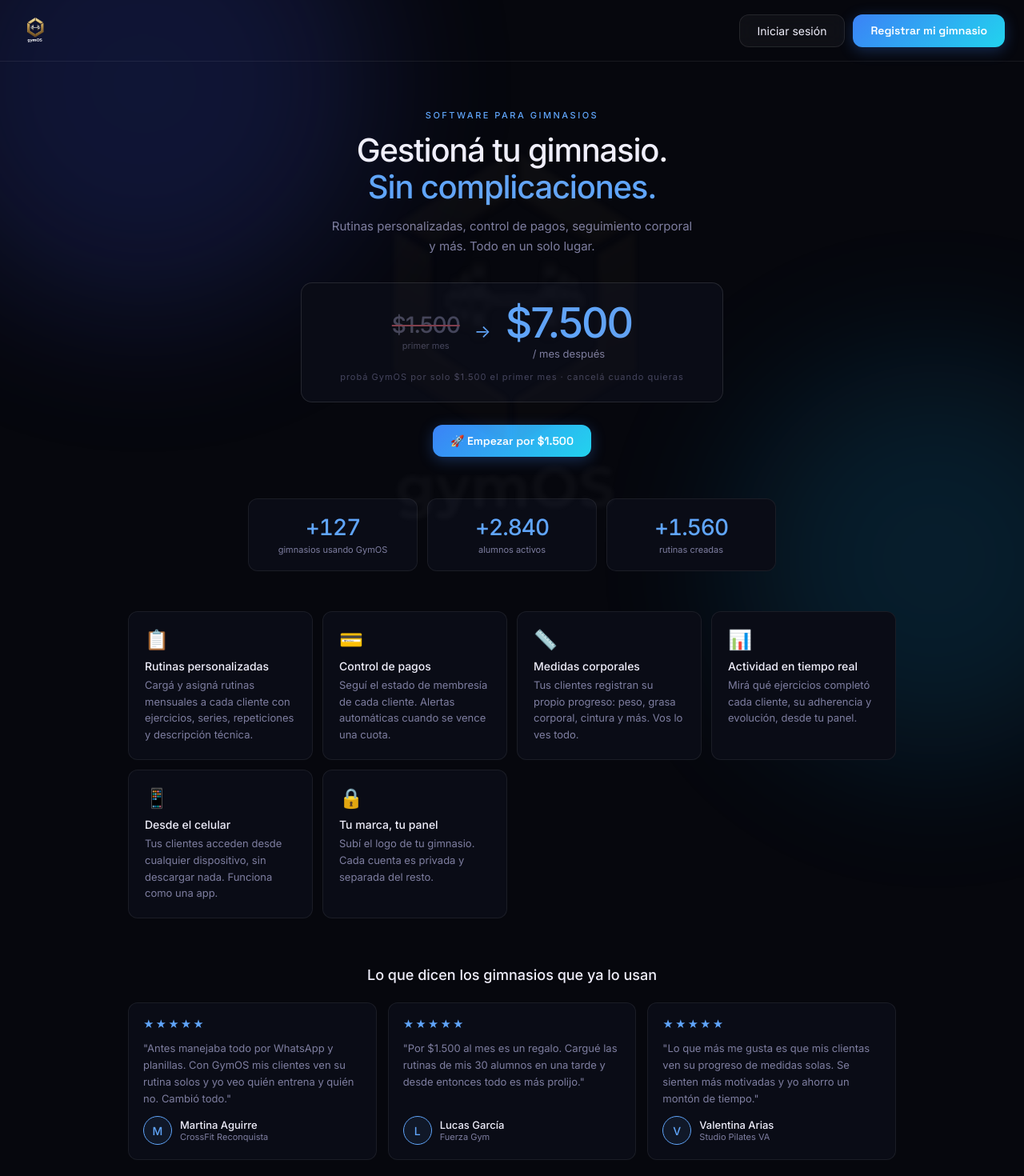
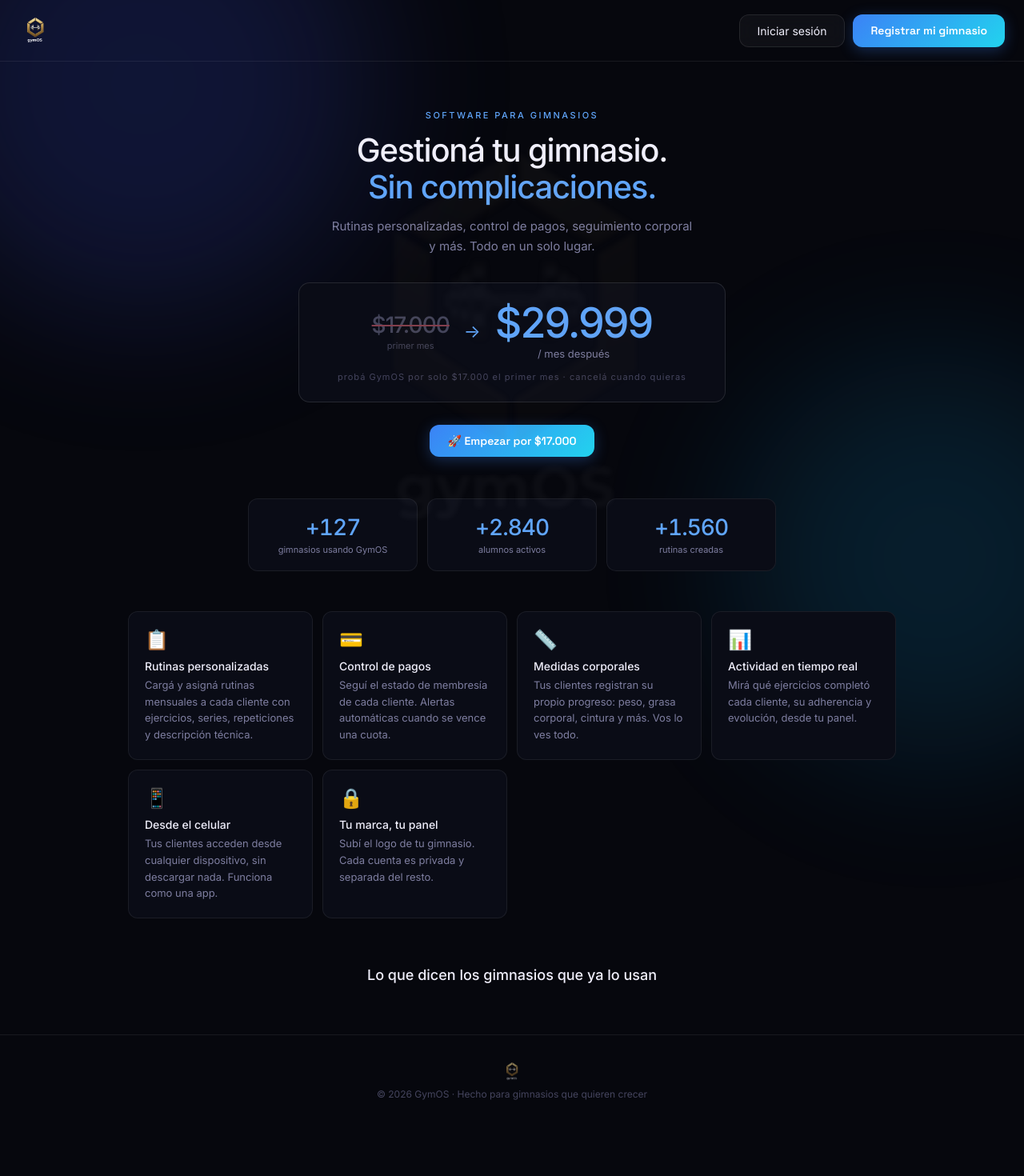
Before and after one commit to appolo1107/gymos, a React (Create React App) app: page / in a window 1280 px wide. Shown: the top 1470 px of the page at 80% size. After the commit the page ends 1405 px from the top, so only its background shows below. Built offline with nearby package versions, Linux system fonts and the light colour scheme.

Commit message:
feat: actualizar precios a .000 primer mes y .999 mensual

```diff
--- a/src/pages/Landing.jsx
+++ b/src/pages/Landing.jsx
@@ -46,11 +46,7 @@
   const [clientsCount, clientsRef] = useCountUp(2840)
   const [routinesCount, routinesRef] = useCountUp(1560)
 
-  const reviews = [
-    { name: 'Martina Aguirre', role: 'CrossFit Reconquista', text: 'Antes manejaba todo por WhatsApp y planillas. Con GymOS mis clientes ven su rutina solos y yo veo quién entrena y quién no. Cambió todo.', avatar: 'M' },
-    { name: 'Lucas García', role: 'Fuerza Gym', text: 'Por $1.500 al mes es un regalo. Cargué las rutinas de mis 30 alumnos en una tarde y desde entonces todo es más prolijo.', avatar: 'L' },
-    { name: 'Valentina Arias', role: 'Studio Pilates VA', text: 'Lo que más me gusta es que mis clientas ven su progreso de medidas solas. Se sienten más motivadas y yo ahorro un montón de tiempo.', avatar: 'V' },
-  ]
+  const reviews = []
 
   return (
     <div className="landing-shell">
@@ -72,20 +68,20 @@
         <div className="landing-price-card landing-fade-in landing-delay-3">
           <div className="landing-price-row">
             <div className="landing-price-old">
-              <span className="landing-price-old-amount">$1.500</span>
+              <span className="landing-price-old-amount">$17.000</span>
               <span className="landing-price-old-label">primer mes</span>
             </div>
             <div className="landing-price-arrow">→</div>
             <div className="landing-price-new">
-              <span className="landing-price-amount">$7.500</span>
+              <span className="landing-price-amount">$29.999</span>
               <span className="landing-price-period">/ mes después</span>
             </div>
           </div>
-          <div className="landing-price-label">probá GymOS por solo $1.500 el primer mes · cancelá cuando quieras</div>
+          <div className="landing-price-label">probá GymOS por solo $17.000 el primer mes · cancelá cuando quieras</div>
         </div>
 
         <div className="landing-cta landing-fade-in landing-delay-3">
-          <Link to="/register" className="gbtn landing-cta-btn">🚀 Empezar por $1.500</Link>
+          <Link to="/register" className="gbtn landing-cta-btn">🚀 Empezar por $17.000</Link>
         </div>
       </div>
 
--- a/src/pages/Register.jsx
+++ b/src/pages/Register.jsx
@@ -280,8 +280,8 @@
             <div className={`plan-card ${plan==='pro'?'sel':''}`} onClick={()=>setPlan('pro')}>
               <div className="plan-badge">⭐ Popular</div>
               <div className="plan-name">Plan Pro</div>
-              <div className="plan-price">$1.500 <span>/ primer mes</span></div>
-              <div className="plan-sub-price" style={{fontSize:12,color:'#888',marginBottom:6}}>Luego $7.500 / mes</div>
+              <div className="plan-price">$17.000 <span>/ primer mes</span></div>
+              <div className="plan-sub-price" style={{fontSize:12,color:'#888',marginBottom:6}}>Luego $29.999 / mes</div>
               <div className="plan-feats">✓ Clientes ilimitados<br/>✓ Rutinas ilimitadas<br/>✓ Medidas corporales<br/>✓ Estadísticas avanzadas<br/>✓ Soporte prioritario</div>
               <div className={`plan-check ${plan==='pro'?'sel':''}`}>{plan==='pro'?'✓':''}</div>
             </div>
```
